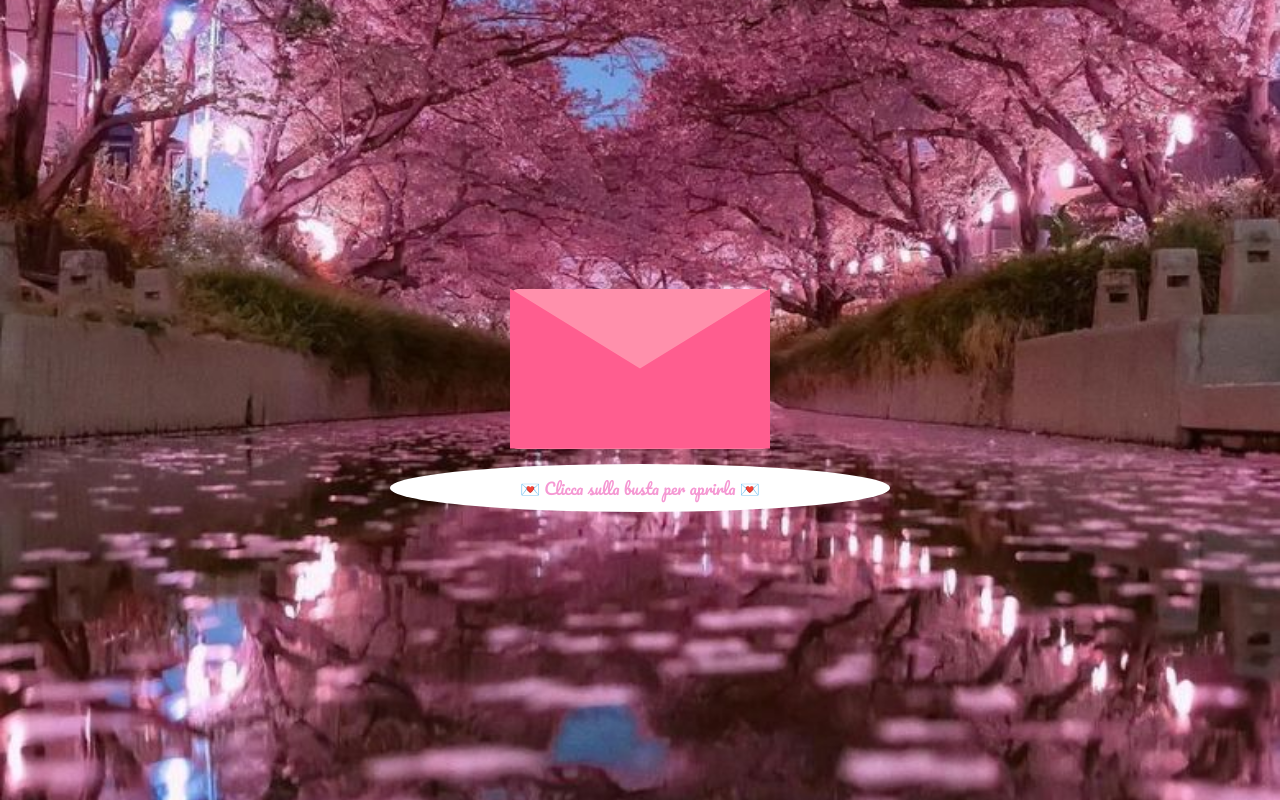
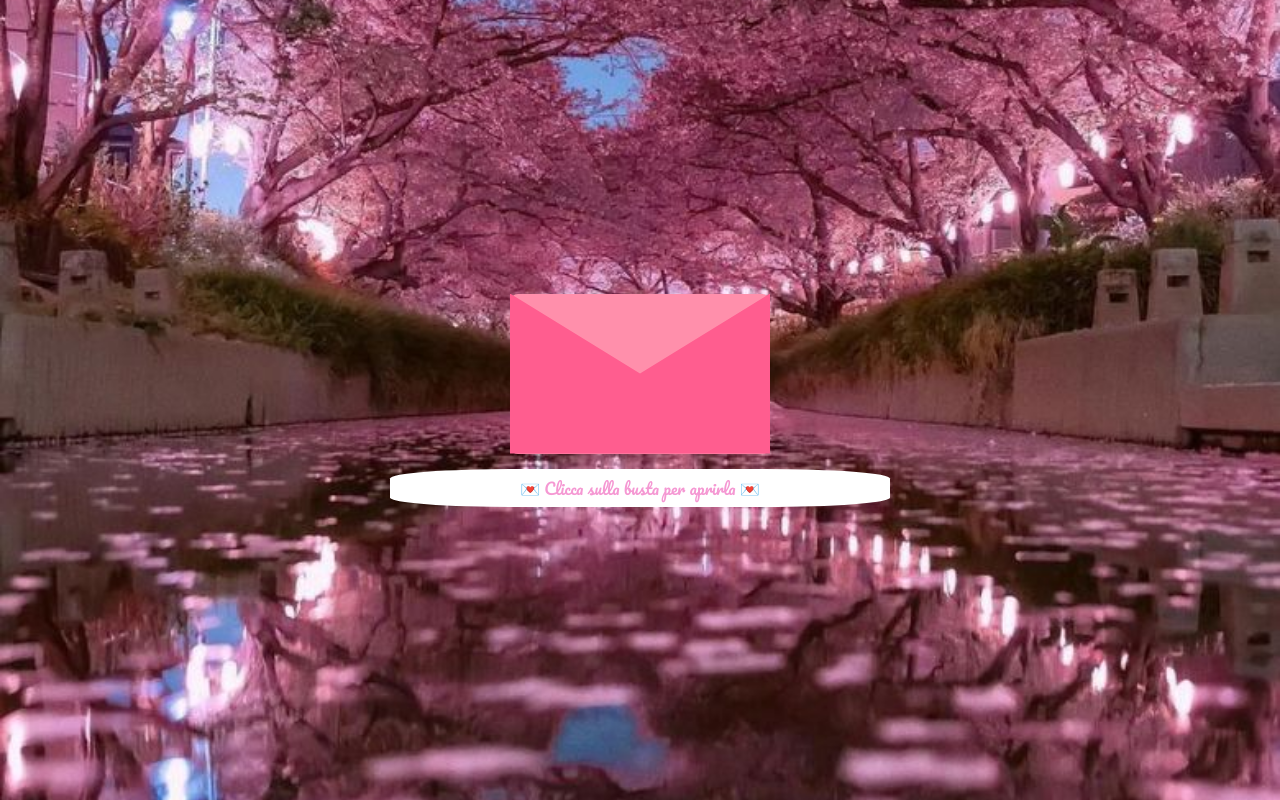
Before and after one commit to Sethyt21/date-invitation, a plain HTML site: page index.html in a window 1280 px wide. Drawn offline with nearby package versions, Linux system fonts and the light colour scheme.

```diff
--- a/index.html
+++ b/index.html
@@ -56,8 +56,8 @@
       font-weight: bold;
       color: #f598d3;
       background-color: white;
-      padding: 10px;
-      border-radius: 50%;
+      padding: 5px;
+      border-radius: 25%;
     }
 
     /* Letter */
```
